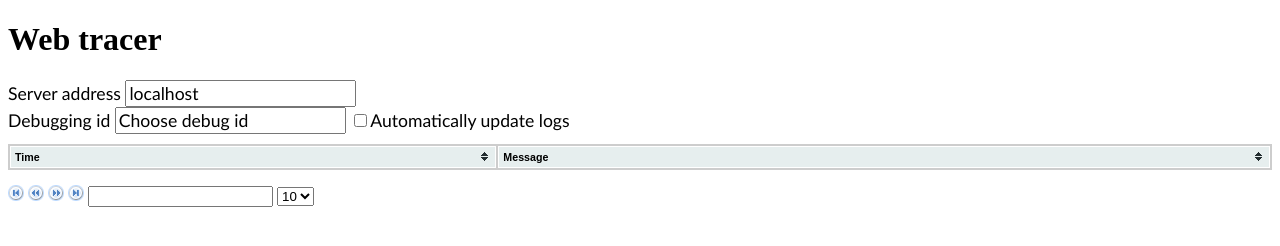
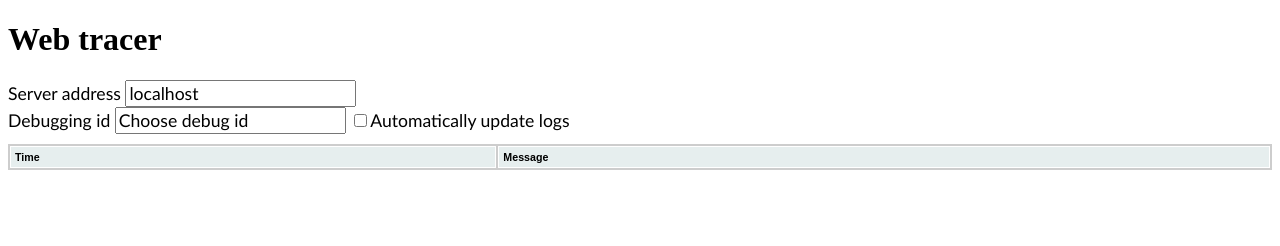
Before and after one commit to r4start/web-tracer, a plain HTML site: page www/trace.html in a window 1280 px wide. Drawn offline with Linux system fonts and the light colour scheme.

Commit message:
Disable pager for table sorter.

```diff
--- a/www/app/app.js
+++ b/www/app/app.js
@@ -35,8 +35,6 @@ var on_loaded = function() {
   var service_field = $('#service_addr');
   service_field.keyup(get_ids);
   service_field.val(location.host);
-
-  $('#logs_table').tablesorter();
 };
 
 $(document).ready(on_loaded);
--- a/www/app/tracer.js
+++ b/www/app/tracer.js
@@ -26,6 +26,8 @@ var tracer = function() {
         message +
         '</td></tr>')
       .appendTo('#log_entries_view');
+
+      $("#logs_table").trigger("update");
     });
   };
 
--- a/www/trace.html
+++ b/www/trace.html
@@ -7,10 +7,17 @@
 <script type="text/javascript" src="external/jquery/jquery.js"></script>
 <script type="text/javascript" src="external/jquery-ui/jquery-ui.min.js"></script>
 <script type="text/javascript" src="external/jquery/addons/tablesorter/jquery.tablesorter.js"></script>
-<script type="text/javascript" src="external/jquery/addons/tablesorter/jquery.tablesorter.pager.js"></script>
+<!--<script type="text/javascript" src="external/jquery/addons/tablesorter/jquery.tablesorter.pager.js"></script>-->
 <script type="text/javascript" src="app/ids_fetcher.js"></script>
 <script type="text/javascript" src="app/tracer.js"></script>
 <script type="text/javascript" src="app/app.js"></script>
+<!--<script type="text/javascript">-->
+  <!--$(function() {-->
+    <!--$("table")-->
+      <!--.tablesorter()-->
+      <!--.tablesorterPager({container : $("#pager")});-->
+  <!--});-->
+<!--</script>-->
 
 <head>
   <h1>Web tracer</h1>
@@ -44,22 +51,21 @@
   </tbody>
 </table>
 
-<div id="pager" class="pager">
-  <form>
-    <img src="external/jquery/addons/tablesorter/img/first.png" class="first">
-    <img src="external/jquery/addons/tablesorter/img/prev.png" class="prev">
-    <img src="external/jquery/addons/tablesorter/img/next.png" class="next">
-    <img src="external/jquery/addons/tablesorter/img/last.png" class="last">
-
-    <input class="pagedisplay" type="text">
-    <select class="pagesize">
-      <option selected="selected" value="10">10</option>
-      <option value="20">20</option>
-      <option value="30">30</option>
-      <option value="40">40</option>
-    </select>
-  </form>
-</div>
+<!--<div id="pager" class="pager">-->
+  <!--<form>-->
+    <!--<img src="external/jquery/addons/tablesorter/img/first.png" class="first" />-->
+    <!--<img src="external/jquery/addons/tablesorter/img/prev.png" class="prev" />-->
+    <!--<input class="pagedisplay" type="text" />-->
+    <!--<img src="external/jquery/addons/tablesorter/img/next.png" class="next" />-->
+    <!--<img src="external/jquery/addons/tablesorter/img/last.png" class="last" />-->
+    <!--<select class="pagesize">-->
+      <!--<option selected="selected" value="10">10</option>-->
+      <!--<option value="20">20</option>-->
+      <!--<option value="30">30</option>-->
+      <!--<option value="40">40</option>-->
+    <!--</select>-->
+  <!--</form>-->
+<!--</div>-->
 
 </body>
 </html>
```
